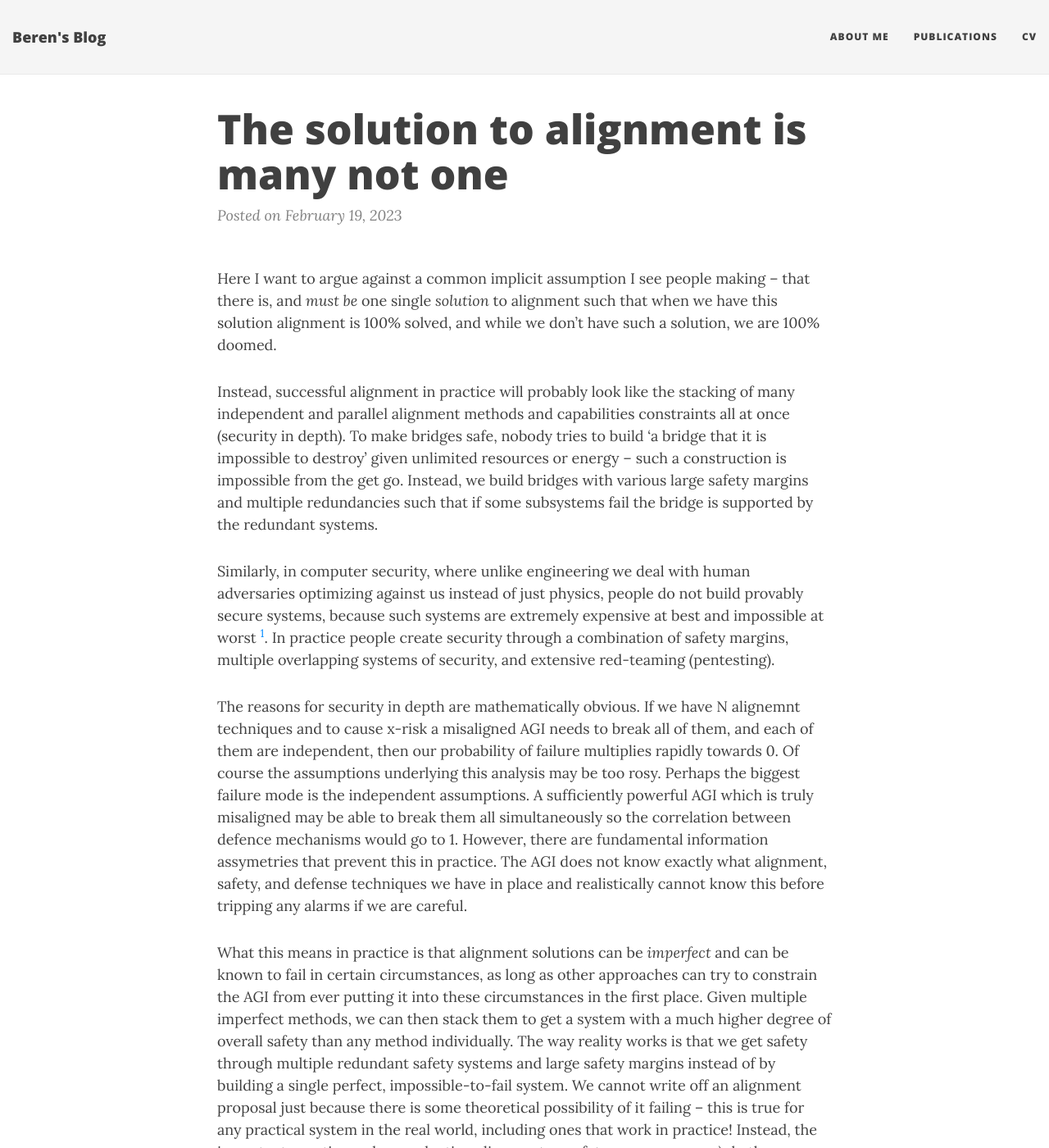
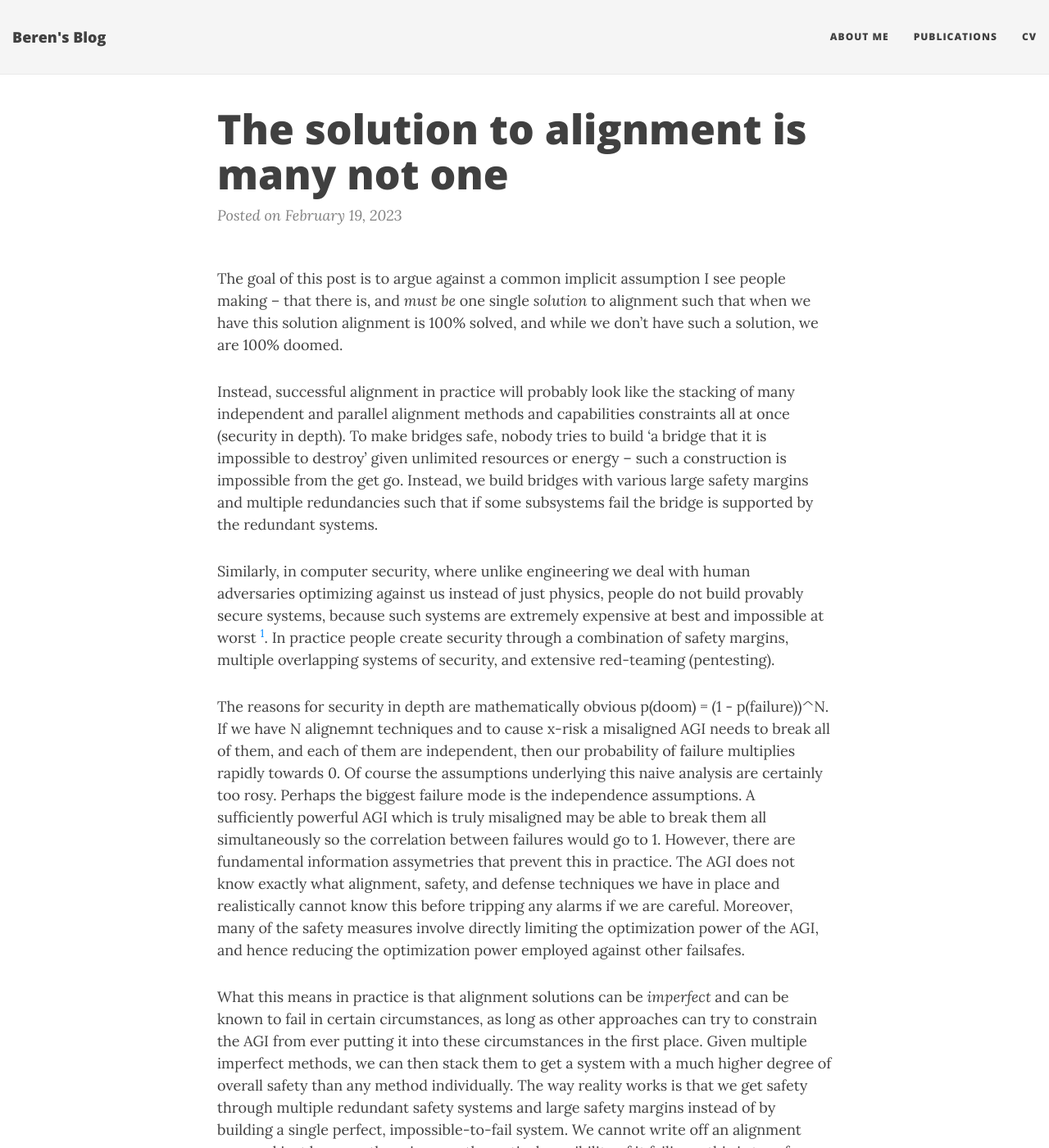
Before and after one commit to BerenMillidge/BerenMillidge.github.io, a Jekyll site: the page built from _posts/2023-02-19-The-solution-to-alignment-is-many-not-one.md, in a window 1280 px wide and 1400 px high. Shown: the whole window at 82% size. Built offline with Jekyll 4.4.1, drawn with Linux system fonts in a browser that asks for light colours; nearby versions of some CDN libraries; some of the changed text lies outside the part shown.

Commit message:
additional minor updates

```diff
--- a/_posts/2023-02-19-The-solution-to-alignment-is-many-not-one.md
+++ b/_posts/2023-02-19-The-solution-to-alignment-is-many-not-one.md
@@ -3,13 +3,14 @@ title: The solution to alignment is many not one
 layout: post
 ---
 
-Here I want to argue against a common implicit assumption I see people making -- that there is, and *must be* one single *solution* to alignment such that when we have this solution alignment is 100% solved, and while we don't have such a solution, we are 100% doomed.
+
+The goal of this post is to argue against a common implicit assumption I see people making -- that there is, and *must be* one single *solution* to alignment such that when we have this solution alignment is 100% solved, and while we don't have such a solution, we are 100% doomed.
 
 Instead, successful alignment in practice will probably look like the stacking of many independent and parallel alignment methods and capabilities constraints all at once (security in depth). To make bridges safe, nobody tries to build 'a bridge that it is impossible to destroy' given unlimited resources or energy -- such a construction is impossible from the get go. Instead, we build bridges with various large safety margins and multiple redundancies such that if some subsystems fail the bridge is supported by the redundant systems.
 
 Similarly, in computer security, where unlike engineering we deal with human adversaries optimizing against us instead of just physics, people do not build provably secure systems, because such systems are extremely expensive at best and impossible at worst [^1]. In practice people create security through a combination of safety margins, multiple overlapping systems of security, and extensive red-teaming (pentesting).
 
-The reasons for security in depth are mathematically obvious. If we have N alignemnt techniques and to cause x-risk a misaligned AGI needs to break all of them, and each of them are independent, then our probability of failure multiplies rapidly towards 0. Of course the assumptions underlying this analysis may be too rosy. Perhaps the biggest failure mode is the independent assumptions. A sufficiently powerful AGI which is truly misaligned may be able to break them all simultaneously so the correlation between defence mechanisms would go to 1. However, there are fundamental information assymetries that prevent this in practice. The AGI does not know exactly what alignment, safety, and defense techniques we have in place and realistically cannot know this before tripping any alarms if we are careful.
+The reasons for security in depth are mathematically obvious p(doom) = (1 - p(failure))^N. If we have N alignemnt techniques and to cause x-risk a misaligned AGI needs to break all of them, and each of them are independent, then our probability of failure multiplies rapidly towards 0. Of course the assumptions underlying this naive analysis are certainly too rosy. Perhaps the biggest failure mode is the independence assumptions. A sufficiently powerful AGI which is truly misaligned may be able to break them all simultaneously so the correlation between failures would go to 1. However, there are fundamental information assymetries that prevent this in practice. The AGI does not know exactly what alignment, safety, and defense techniques we have in place and realistically cannot know this before tripping any alarms if we are careful. Moreover, many of the safety measures involve directly limiting the optimization power of the AGI, and hence reducing the optimization power employed against other failsafes.
 
 What this means in practice is that alignment solutions can be *imperfect* and can be known to fail in certain circumstances, as long as other approaches can try to constrain the AGI from ever putting it into these circumstances in the first place. Given multiple imperfect methods, we can then stack them to get a system with a much higher degree of overall safety than any method individually. The way reality works is that we get safety through multiple redundant safety systems and large safety margins instead of by building a single perfect, impossible-to-fail system. We cannot write off an alignment proposal just because there is some theoretical possibility of it failing -- this is true for any practical system in the real world, including ones that work in practice! Instead, the important questions when evaluating alignment or safety measures are a.) do they improve our probability of successful alignment or containment enough relative to their cost. b.) how correlated are they with other alignment or safety measures, and c.) To what extent they are synergistic and cover for the weaknesses and vulnerabilities of other approaches.
 
@@ -22,37 +23,23 @@ Broadly, we can split up the methods for AI safety into three facets:
 3.) Containment. Physically, or in software, preventing a misaligned AGI that wants to hurt us from doing so.
 
 Examples of alignment include:
-
 1.) Trying to instill human values through RLHF and supervised learning
-
 2.) Robust grading schemes
-
 3.) AI supervision of the AGIs plans
-
 4.) Designing robust reward functions
-
 5.) Red-teaming
-
 6.) Interpretability to detect deception and mesaopitimization
 
 Examples of constraining AGI optimization power include:
-
 1.) Quantilization
-
 2.) Myopia
-
 3.) Limiting compute/memory
-
 4.) Randomization
 
 Examples of containment include:
-
 1.) Boxing
-
 2.) Red-teaming it in simulation
-
 3.) Tripwires and auto-shutdowns
-
 4.) Continual monitoring.
 
 There are many other proposed methods here and I have just included a few which immediately spring to mind.
```
